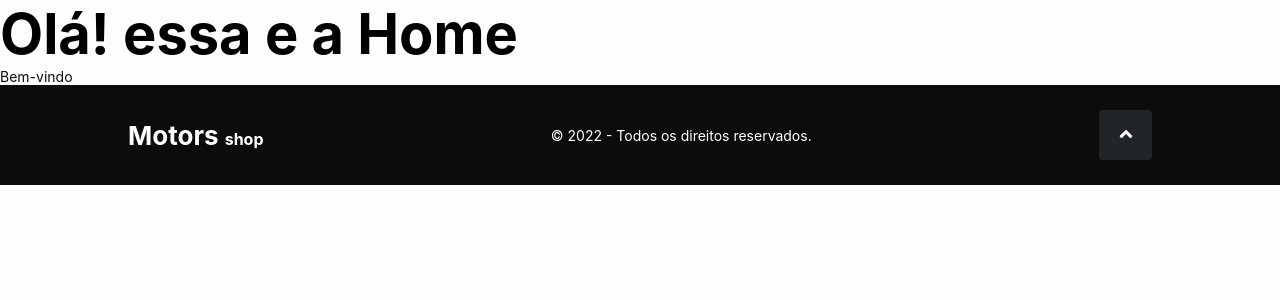
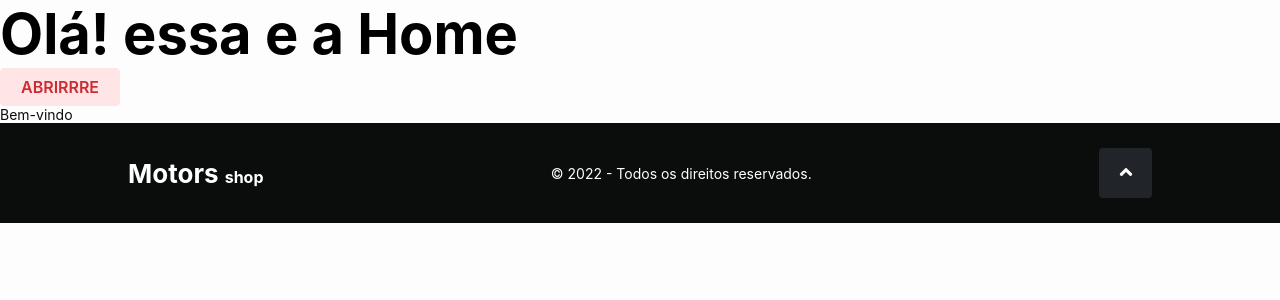
Before and after one commit to projeto-final-grupo07/frontend-project-ff-m6, a React (Create React App) app in the folder client/: page / in a window 1280 px wide. Shown: the top 300 px of the page. Built offline with nearby package versions, Linux system fonts and the light colour scheme.

Commit message:
feat: create modal

```diff
--- /dev/null
+++ b/client/src/components/Modal/index.tsx
@@ -0,0 +1,50 @@
+import { ButtonHTMLAttributes, useState } from "react";
+import { StyledCreateModal } from "./styles";
+import { AiOutlineClose } from "react-icons/ai";
+import { iStyledButtonProps, StyledButton } from "../../styles/button";
+
+export interface ICreateModalProps {
+  className?: string;
+  children: React.ReactNode;
+  nameModal: string;
+  nameButtonOpen: string;
+  propsButton: iStyledButtonProps;
+}
+
+function Modal({
+  children,
+  className,
+  nameModal,
+  nameButtonOpen,
+  propsButton,
+}: ICreateModalProps) {
+  const [modalState, setModalState] = useState(false);
+  return (
+    <>
+      <StyledButton
+        buttonStyle={propsButton.buttonStyle}
+        buttonSize={propsButton.buttonSize}
+        color={propsButton.color}
+        onClick={() => setModalState(!modalState)}
+      >
+        {nameButtonOpen}
+      </StyledButton>
+
+      {modalState && (
+        <StyledCreateModal className={className}>
+          <div className="content-box">
+            <div className="moda-header">
+              <p>{nameModal}</p>
+              <button onClick={() => setModalState(!modalState)}>
+                <AiOutlineClose />
+              </button>
+            </div>
+            {children}
+          </div>
+        </StyledCreateModal>
+      )}
+    </>
+  );
+}
+
+export default Modal;
--- /dev/null
+++ b/client/src/components/Modal/styles.ts
@@ -0,0 +1,27 @@
+import styled from "styled-components";
+
+export const StyledCreateModal = styled.div`
+  position: absolute;
+  top: 0;
+  left: 0;
+  width: 100%;
+  height: 150%;
+  background-color: rgb(0, 0, 0, 0.5);
+
+  .content-box {
+    display: flex;
+    flex-direction: column;
+    width: 90%;
+    max-width: 520px;
+    margin: 50px auto;
+    background: #ffffff;
+    border-radius: 8px;
+    padding: 15px;
+  }
+
+  .moda-header {
+    display: flex;
+    justify-content: space-between;
+    margin-bottom: 25px;
+  }
+`;
--- a/client/src/pages/homePage/index.tsx
+++ b/client/src/pages/homePage/index.tsx
@@ -1,4 +1,6 @@
 import Footer from "../../components/Footer";
+import Modal from "../../components/Modal";
+import { StyledButton } from "../../styles/button";
 import { StyledParagraph, StyledTitle } from "../../styles/typography";
 
 export const Home = () => {
@@ -7,6 +9,16 @@ export const Home = () => {
       <StyledTitle fontSize="Heading-1-700" tag="h1">
         Olá! essa e a Home
       </StyledTitle>
+      <Modal
+        propsButton={{
+          buttonStyle: "alert",
+          buttonSize: "medium",
+        }}
+        nameModal="Teste algo"
+        nameButtonOpen="ABRIRRRE"
+      >
+        Algo aqui
+      </Modal>
       <StyledParagraph>Bem-vindo</StyledParagraph>
       <Footer />
     </>
--- a/client/src/styles/button.ts
+++ b/client/src/styles/button.ts
@@ -1,6 +1,6 @@
 import styled, { css } from "styled-components";
 
-interface iStyledButtonProps {
+export interface iStyledButtonProps {
   buttonSize?: "big" | "medium";
   buttonStyle:
     | "grey1"
```
